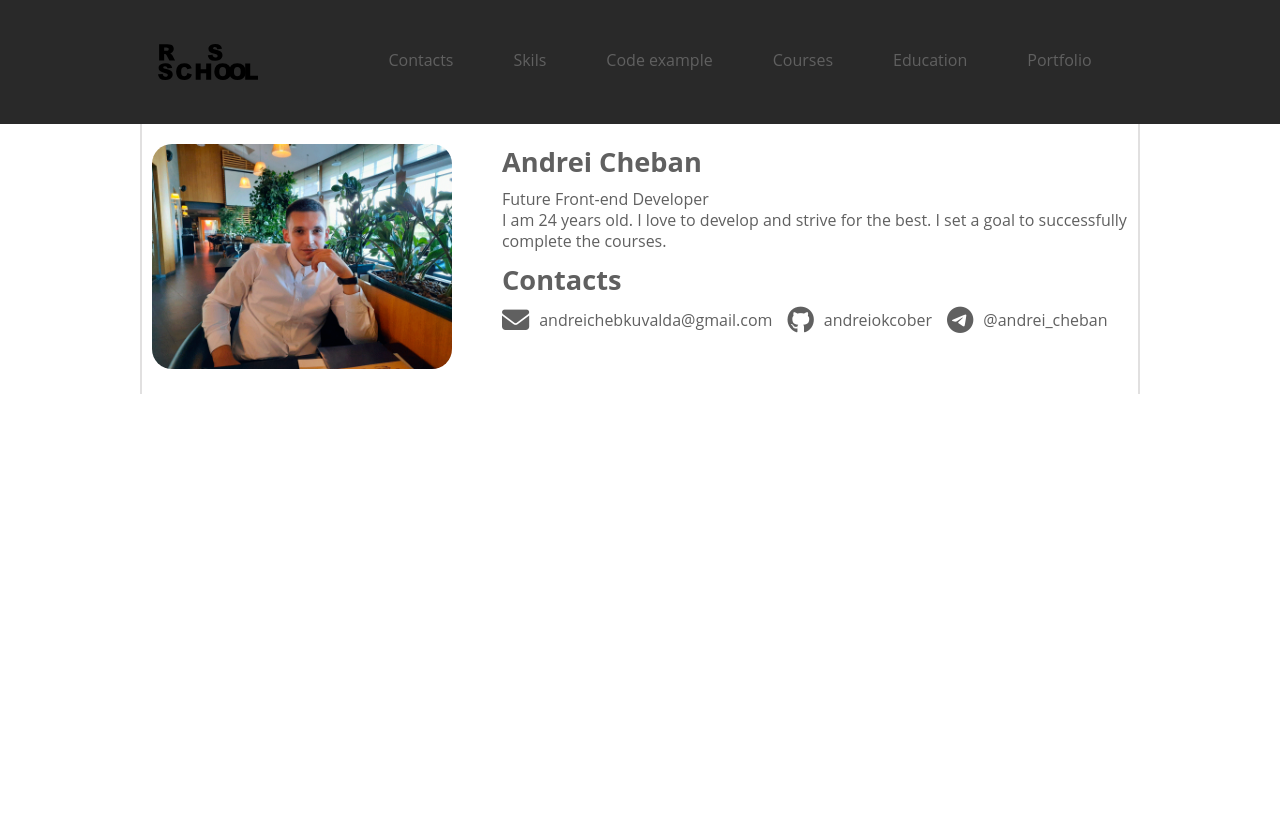
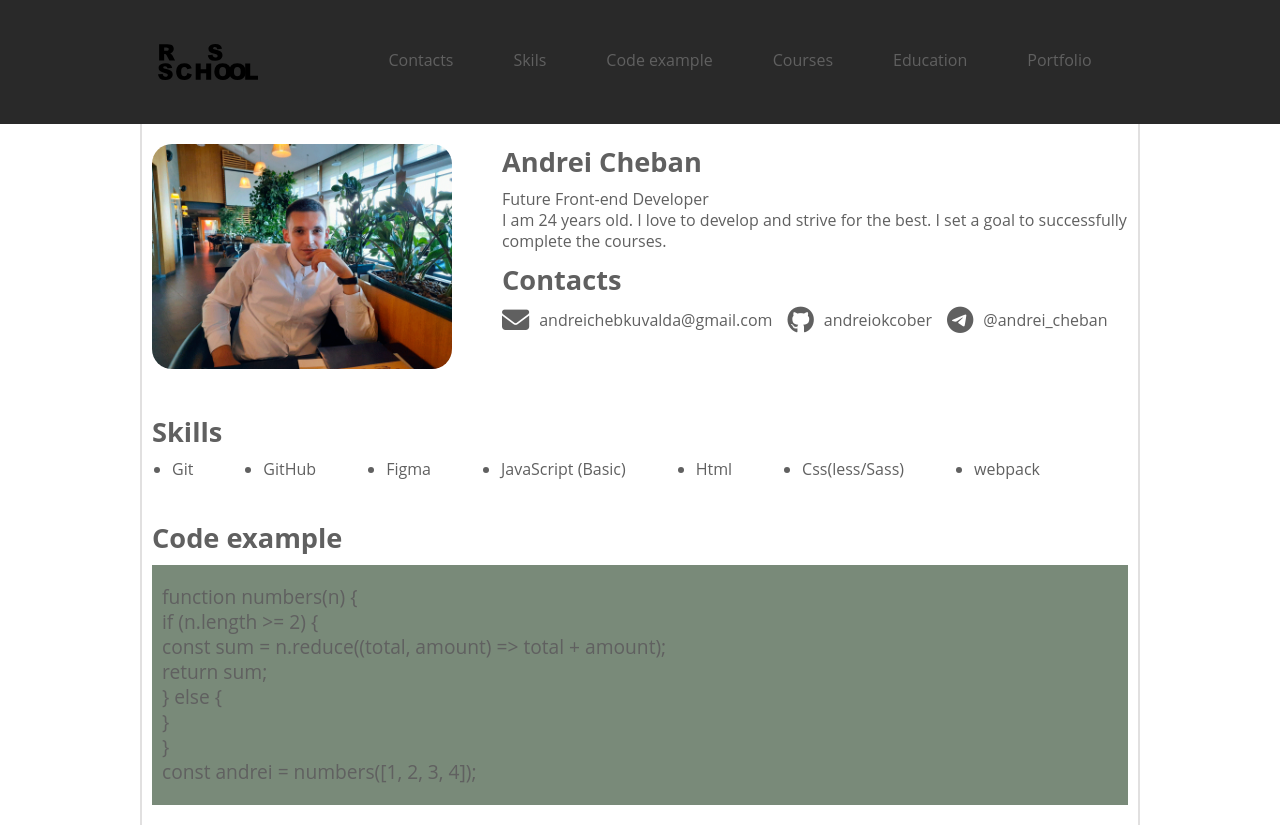
Before and after one commit to andreiokcober/rsschool-cv-first-version, a plain HTML site: page index.html in a window 1280 px wide. Before the commit the page ends 800 px from the top, so only its background shows below. Drawn offline with Linux system fonts and the light colour scheme.

Commit message:
feat: add new block skils and code example

```diff
--- a/index.html
+++ b/index.html
@@ -61,6 +61,33 @@
           </section>
         </section>
       </section>
+      <section class="skils">
+        <h1>Skills</h1>
+        <ul class="skils_menu">
+          <li class="skils_menu_item">Git</li>
+          <li class="skils_menu_item">GitHub</li>
+          <li class="skils_menu_item">Figma</li>
+          <li class="skils_menu_item">JavaScript (Basic)</li>
+          <li class="skils_menu_item">Html</li>
+          <li class="skils_menu_item">Css(less/Sass)</li>
+          <li class="skils_menu_item">webpack</li>
+        </ul>
+      </section>
+      <section class="code">
+        <h1>Code example</h1>
+        <div class="code_example">
+          <p>
+            function numbers(n) { <br />
+            if (n.length >= 2) { <br />
+            const sum = n.reduce((total, amount) => total + amount); <br />
+            return sum; <br />
+            } else { <br />
+            } <br />
+            } <br />
+            const andrei = numbers([1, 2, 3, 4]); <br />
+          </p>
+        </div>
+      </section>
     </main>
   </body>
 </html>
--- a/style.css
+++ b/style.css
@@ -97,3 +97,28 @@ header {
   margin-left: 10px;
   line-height: 1.7;
 }
+.skils {
+  padding: 40px 0;
+  max-width: 100%;
+  /* margin-left: 20px; */
+}
+.skils_menu {
+  list-style: disc;
+  display: flex;
+  justify-content: flex-start;
+}
+
+.skils_menu_item {
+  margin-right: 50px;
+  margin-left: 20px;
+}
+.code {
+  max-width: 100%;
+}
+.code_example {
+  background-color: #798a79;
+  padding: 20px 10px;
+}
+.code_example p {
+  font-size: 1.2em;
+}
```
